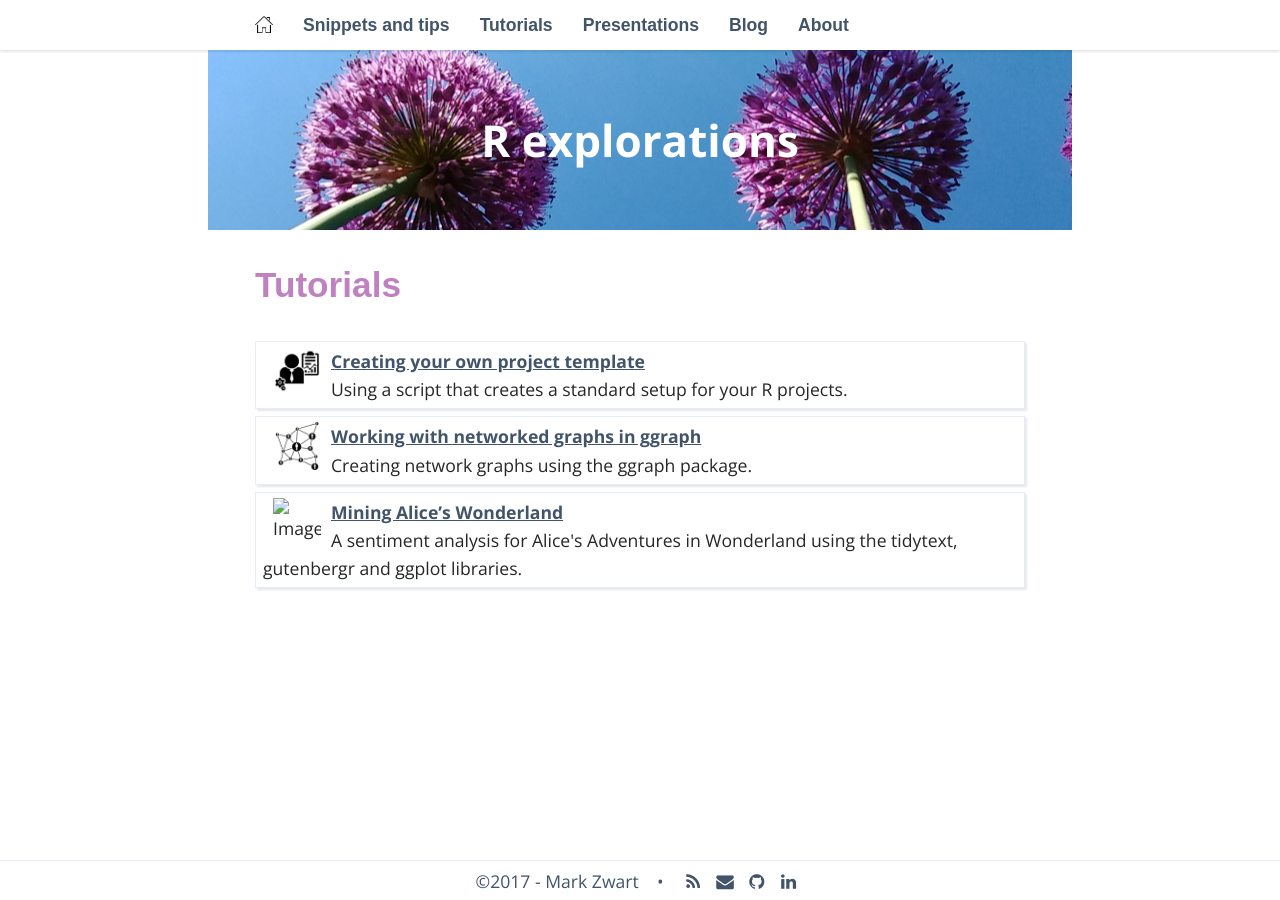
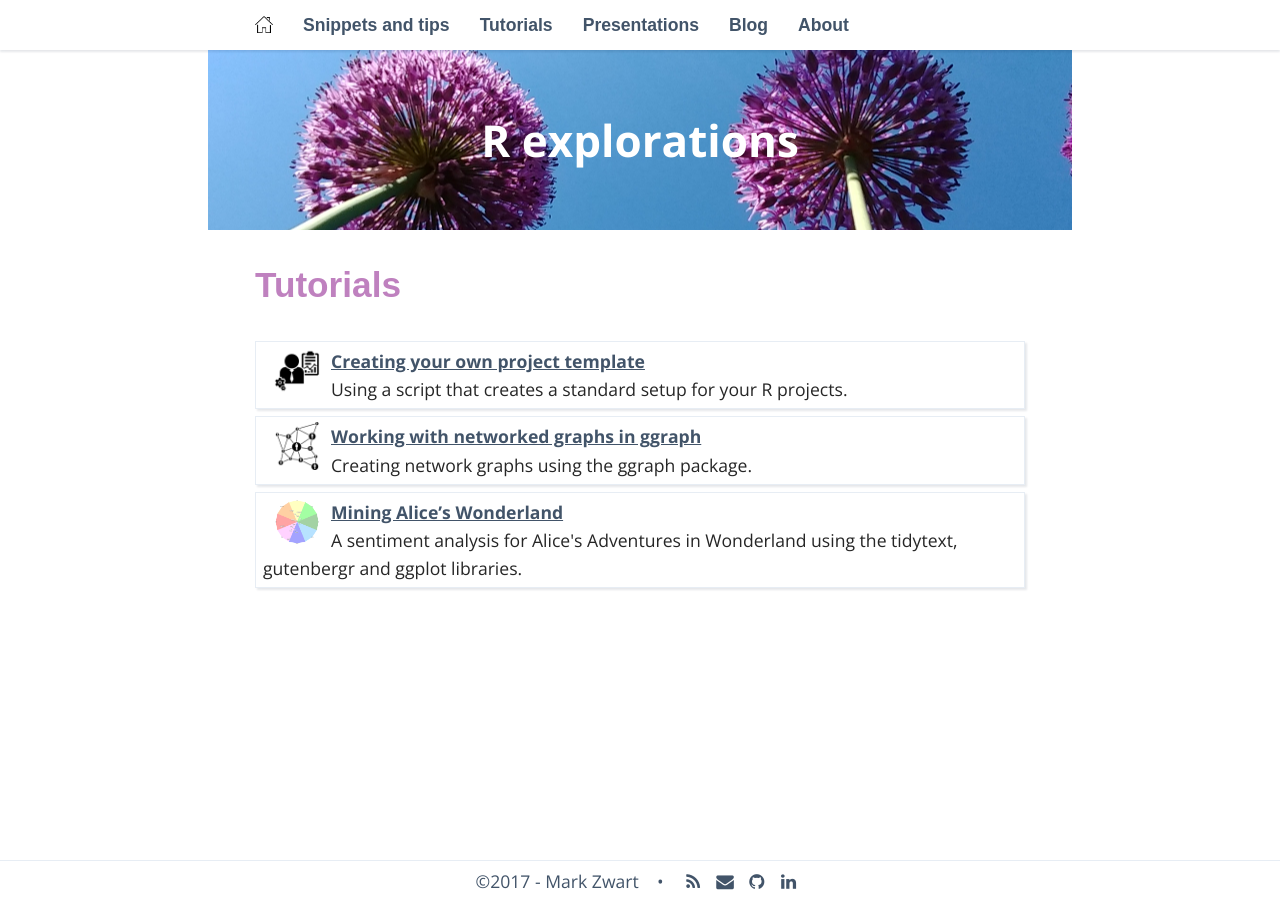
Before and after one commit to mark-me/mark-me.github.io, a Jekyll site: the page built from _pages/02-tutorials.md, in a window 1280 px wide. Built offline with Jekyll 4.4.1, drawn with Linux system fonts in a browser that asks for light colours; nearby versions of some CDN libraries; some web fonts are replaced; comment, search, counter and statistics services are not loaded.

Commit message:
Update tutorial-index.yml

```diff
--- a/_data/tutorial-index.yml
+++ b/_data/tutorial-index.yml
@@ -10,5 +10,5 @@
 
 - title: Mining Alice’s Wonderland
   url: /project-template/
-  image: _pages/tutorials/mining-alices-wonderland/sentiment-centers.png
+  image: /_pages/tutorials/mining-alices-wonderland/sentiment-centers.png
   description: A sentiment analysis for Alice's Adventures in Wonderland using the tidytext, gutenbergr and ggplot libraries.
```
